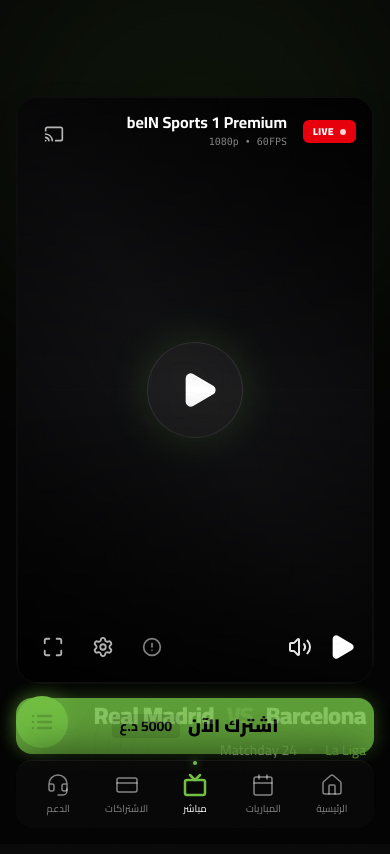
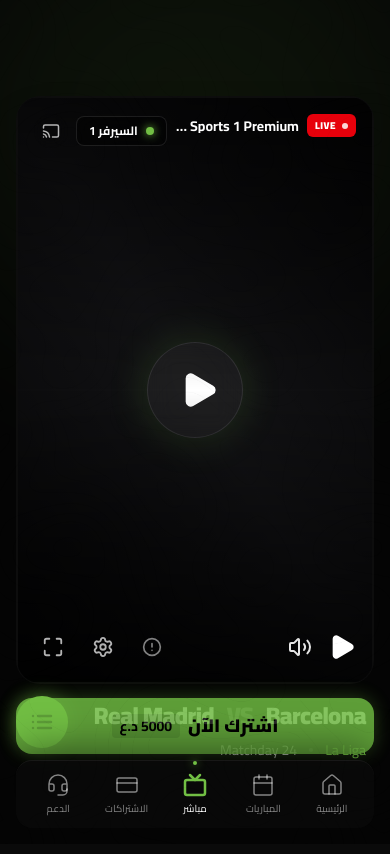
Before and after one commit to Abdallayasseer/Alsahasport-front, a Next.js app: page /live in a window 390 px wide. Shown: the top 854 px of the page. Built offline with nearby package versions, Linux system fonts and the light colour scheme.

Commit message:
feat: add server selection button to video player

```diff
--- a/src/components/live/VideoPlayer.tsx
+++ b/src/components/live/VideoPlayer.tsx
@@ -121,20 +121,43 @@
                     className="absolute inset-0 flex flex-col justify-between p-4 md:p-6 z-20 bg-gradient-to-t from-black/80 via-transparent to-black/60 pointer-events-none"
                 >
                     {/* Top Bar */}
-                    <div className="flex justify-between items-start pointer-events-auto">
-                        <div className="flex items-center gap-4">
-                            <span className="px-2.5 py-1 bg-red-600 rounded-md text-[10px] font-black text-white flex items-center gap-1.5 shadow-lg tracking-wider">
+                    <div className="flex justify-between items-start pointer-events-auto w-full">
+                        <div className="flex items-center gap-2 md:gap-4 flex-1 min-w-0">
+                            <span className="px-2 py-1 bg-red-600 rounded-md text-[10px] font-black text-white flex items-center gap-1.5 shadow-lg tracking-wider shrink-0">
                                 <span className="w-1.5 h-1.5 rounded-full bg-white animate-pulse" />
                                 LIVE
                             </span>
-                            <div className="flex flex-col">
-                                <h3 className="font-bold text-white drop-shadow-md leading-none">{channelName}</h3>
-                                <span className="text-[10px] text-white/50 font-mono mt-1">1080p • 60FPS</span>
+                            <div className="flex flex-col min-w-0">
+                                <h3 className="font-bold text-white drop-shadow-md leading-none truncate text-sm md:text-base">{channelName}</h3>
+                                <span className="text-[10px] text-white/50 font-mono mt-0.5 md:mt-1 hidden md:block">1080p • 60FPS</span>
                             </div>
                         </div>
-                        <button className="p-2.5 hover:bg-white/10 rounded-full transition-colors text-white/70 hover:text-white backdrop-blur-sm">
-                            <Cast size={20} />
-                        </button>
+
+                        {/* Server & Cast Buttons */}
+                        <div className="flex items-center gap-2">
+                             {/* Server Selector */}
+                             <div className="relative group/server">
+                                <button className="flex items-center gap-2 px-3 py-1.5 bg-black/40 backdrop-blur-md hover:bg-alsaha-green/20 border border-white/10 hover:border-alsaha-green/50 rounded-lg text-xs font-bold text-white transition-all">
+                                    <div className="w-2 h-2 rounded-full bg-alsaha-green shadow-[0_0_8px_#72BF44]" />
+                                    <span>السيرفر 1</span>
+                                </button>
+
+                                {/* Dropdown */}
+                                <div className="absolute top-full right-0 mt-2 w-48 bg-black/90 border border-white/10 rounded-xl overflow-hidden shadow-2xl opacity-0 group-hover/server:opacity-100 pointer-events-none group-hover/server:pointer-events-auto transition-all transform origin-top-right scale-95 group-hover/server:scale-100 hidden md:block">
+                                    <div className="p-1">
+                                        {['السيرفر الرئيسي (4K)', 'سيرفر احتياطي 1 (FHD)', 'سيرفر احتياطي 2 (HD)', 'الجوال (SD)'].map((server, i) => (
+                                            <button key={i} className={`w-full text-right px-3 py-2 rounded-lg text-xs font-medium hover:bg-white/10 transition-colors ${i===0 ? 'text-alsaha-green bg-alsaha-green/10' : 'text-white/80'}`}>
+                                                {server}
+                                            </button>
+                                        ))}
+                                    </div>
+                                </div>
+                             </div>
+
+                             <button className="p-2 hover:bg-white/10 rounded-full transition-colors text-white/70 hover:text-white backdrop-blur-sm">
+                                <Cast size={18} className="md:w-5 md:h-5" />
+                             </button>
+                        </div>
                     </div>
 
                     {/* Bottom Bar */}
```
